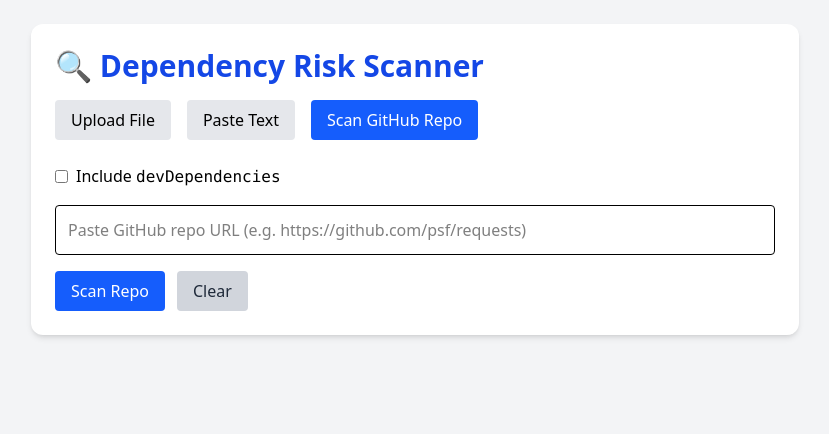
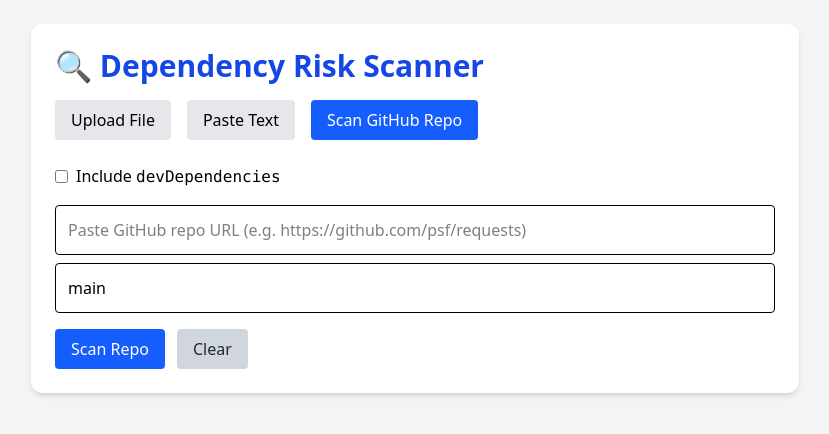
Before and after one commit to Maddoxx88/drs, a React (Vite) app: page / in a window 1280 px wide. Both pictures are taken after a click on the button "Scan GitHub Repo". Shown: the top 434 px of the page, without its empty margins (225-1054 px from the left). Built offline with nearby package versions, Linux system fonts and the light colour scheme.

Commit message:
feat: set github branch in scan github repo input

```diff
--- a/src/components/EnhancedScanner.tsx
+++ b/src/components/EnhancedScanner.tsx
@@ -20,10 +20,15 @@ export const EnhancedScanner = () => {
   const [riskScore, setRiskScore] = useState(0);
   const [ecosystem, setEcosystem] = useState<"npm" | "PyPI" | null>(null);
   const [githubUrl, setGithubUrl] = useState("");
+  const [githubBranch, setGithubBranch] = useState("main");
+
 
   const handleGitHubScan = async () => {
     setError("");
     setLoading(true);
+
+
+
 
     try {
       const regex = /github\.com\/([^\/]+)\/([^\/]+)(?:\/|$)/;
@@ -37,7 +42,7 @@ export const EnhancedScanner = () => {
 
       const owner = match[1];
       const repo = match[2];
-      const branch = "main"; // or let users specify later
+      const branch = githubBranch || "main";
 
       const tryFetchFile = async (filename: string) => {
         const url = `https://raw.githubusercontent.com/${owner}/${repo}/${branch}/${filename}`;
@@ -273,13 +278,20 @@ export const EnhancedScanner = () => {
       )}
 
 {tab === "github" && (
-  <div>
+  <div className="space-y-2">
   <input
     type="text"
     placeholder="Paste GitHub repo URL (e.g. https://github.com/psf/requests)"
     value={githubUrl}
     onChange={(e) => setGithubUrl(e.target.value)}
-      className="w-full border p-3 rounded mb-2"
+    className="w-full border p-3 rounded"
+  />
+  <input
+    type="text"
+    placeholder="Branch name (default: main)"
+    value={githubBranch}
+    onChange={(e) => setGithubBranch(e.target.value)}
+    className="w-full border p-3 rounded"
   />
   <div className="flex gap-3 mt-2">
     <button
@@ -296,6 +308,7 @@ export const EnhancedScanner = () => {
     </button>
   </div>
 </div>
+
 )}
 
 
```
Lines whose indentation alone changed are shown as unchanged.
